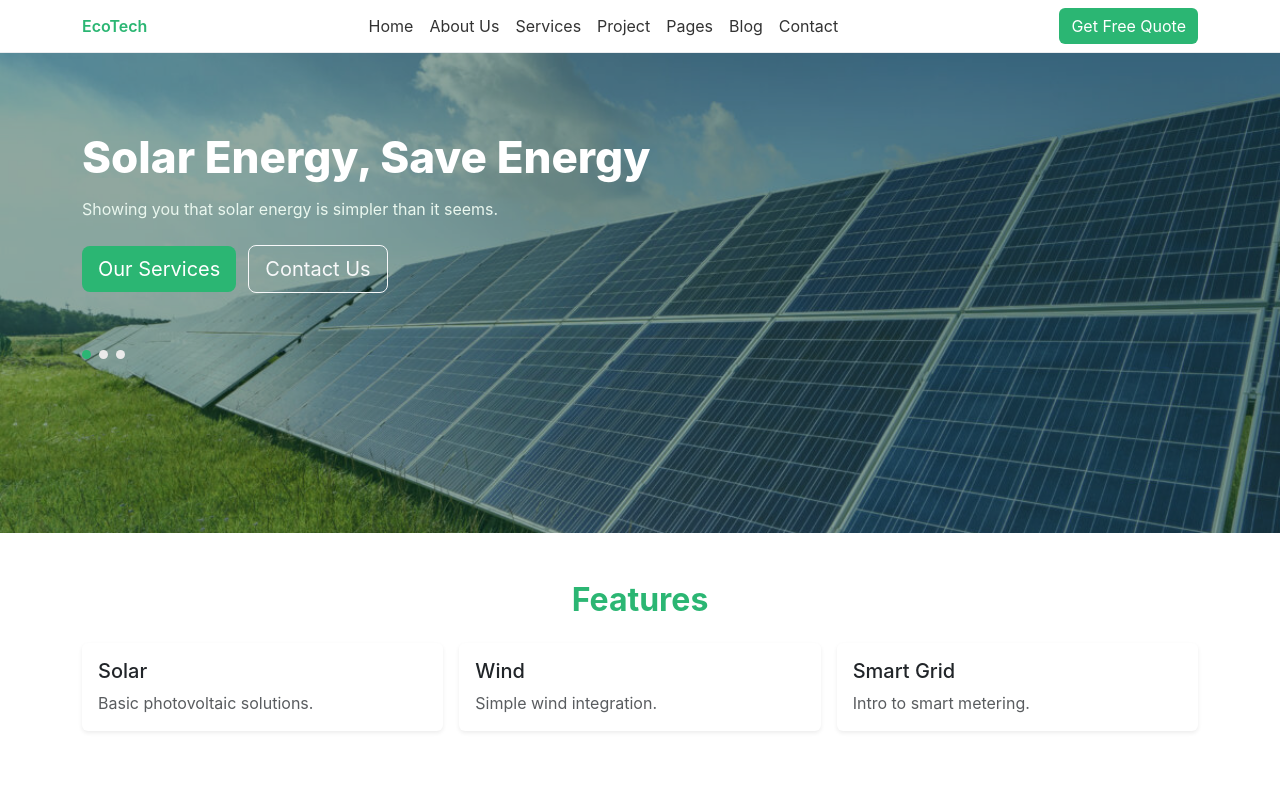
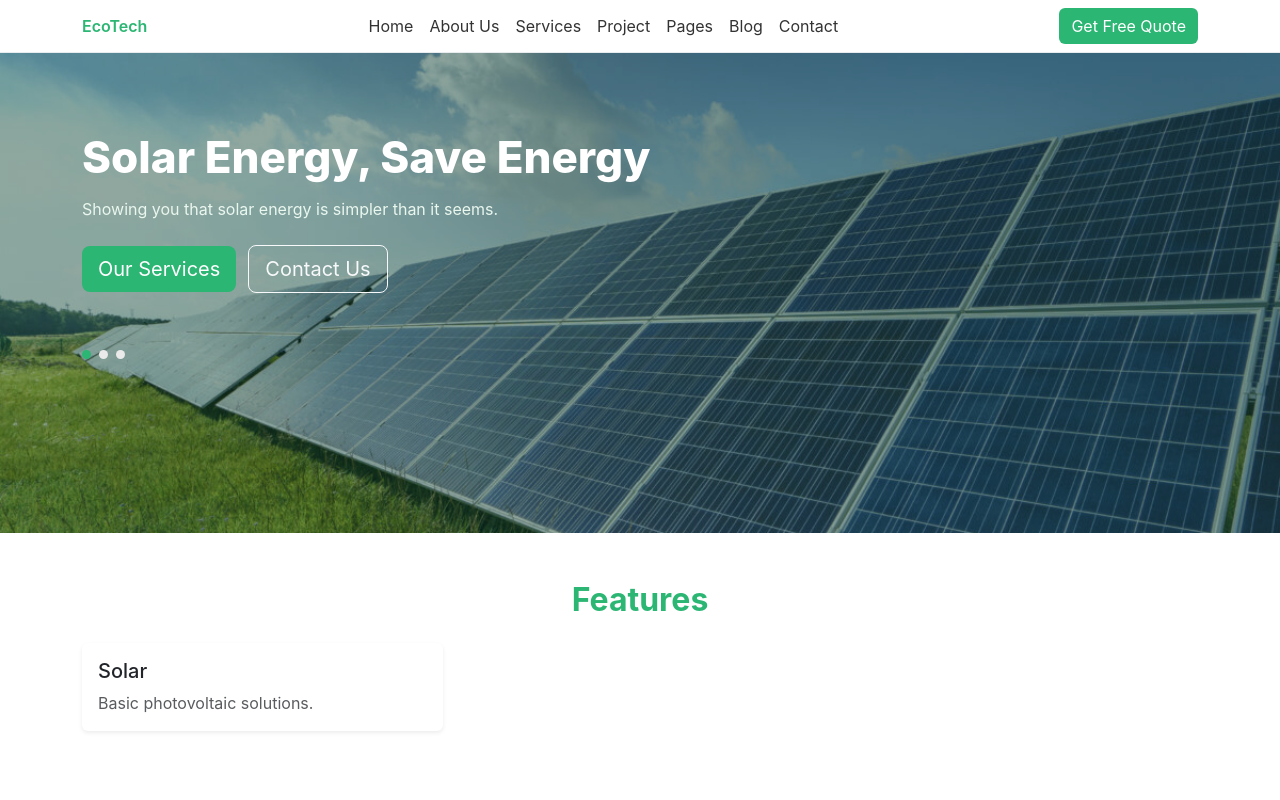
Before and after one commit to MatheusVGonzalez/EcoTech, a React (Create React App) app in the folder my-app/: page / in a window 1280 px wide. Shown: the top 800 px of the page. Built offline with nearby package versions, Linux system fonts and the light colour scheme.

Commit message:
remove other

```diff
--- a/my-app/src/App.js
+++ b/my-app/src/App.js
@@ -51,8 +51,6 @@
 function Features() {
   const items = [
     { title: 'Solar', text: 'Basic photovoltaic solutions.' },
-    { title: 'Wind', text: 'Simple wind integration.' },
-    { title: 'Smart Grid', text: 'Intro to smart metering.' },
   ];
   return (
     <section className="py-5">
```
